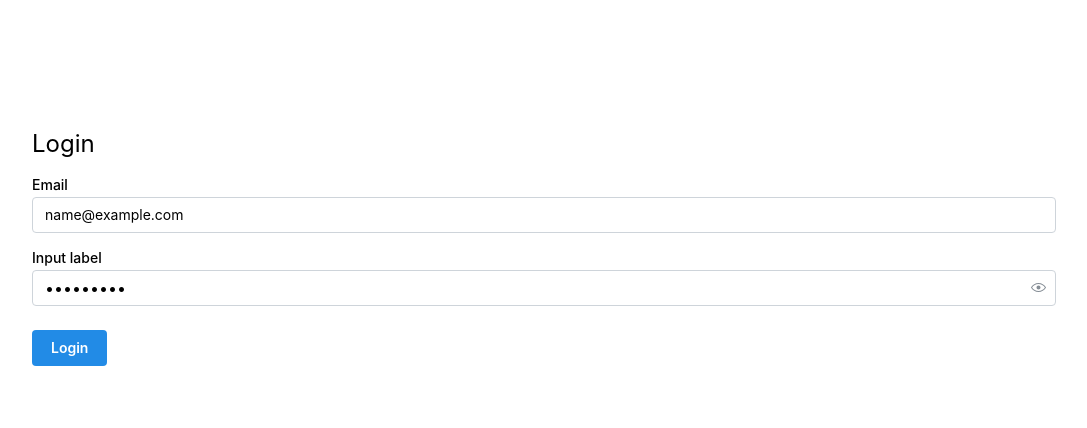
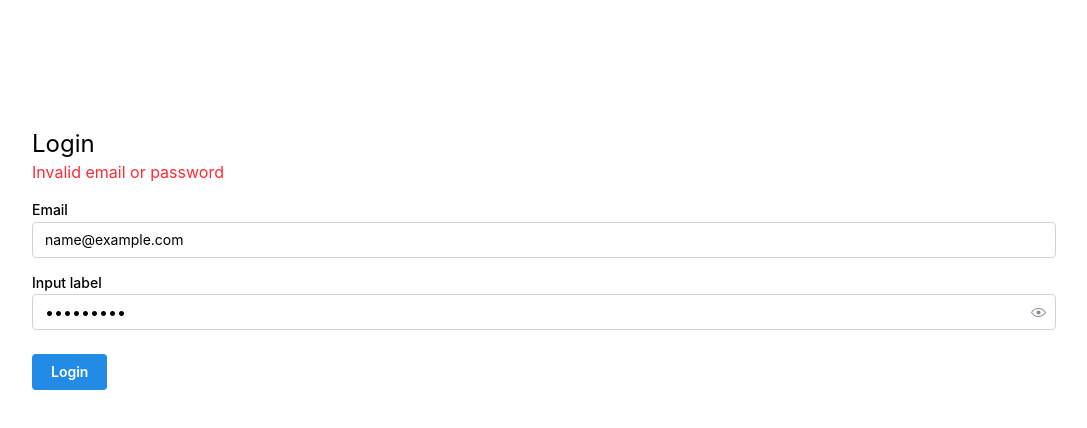
Before and after one commit to abhinabraj/product-inventory-frontend, a React (Vite) app: page /login in a window 1280 px wide. Both pictures are taken after typing "name@example.com", "Sample123" into the empty fields and a click on the button "Login". Shown: the top 428 px of the page, without its empty margins (96-1183 px from the left). Built offline with nearby package versions, Linux system fonts and the light colour scheme; no server answers.

Commit message:
add try catch block

```diff
--- a/src/pages/login/Login.tsx
+++ b/src/pages/login/Login.tsx
@@ -2,6 +2,7 @@ import { Button, PasswordInput, TextInput } from "@mantine/core";
 import { useNavigate } from "react-router";
 import { useForm } from "@mantine/form";
 import { login } from "../../api/auth";
+import { useState } from "react";
 
 const USER = {
   email: "admin@gmail.com",
@@ -9,6 +10,7 @@ const USER = {
 };
 
 export default function Login() {
+  const [error, setError] = useState("");
   const form = useForm({
     initialValues: {
       email: "",
@@ -35,6 +37,7 @@ export default function Login() {
   const navigate = useNavigate();
 
   const handleLogin = async (values: any) => {
+    try {
       const response = await login(values);
       if (response.accessToken.length) {
         localStorage.setItem("token", response.accessToken);
@@ -42,11 +45,18 @@ export default function Login() {
       } else {
         console.log("cannot login");
       }
+    } catch (error) {
+      setError("Invalid email or password");
+      console.log(error, "@error from catch");
+    } finally {
+      console.log("finally block executed");
+    }
   };
 
   return (
     <div className="p-32">
       <h1 className="text-2xl">Login</h1>
+      {error && <div className="text-red-500">{error}</div>}
       <form onSubmit={form.onSubmit(handleLogin)}>
         <TextInput
           label="Email"
```
Lines whose indentation alone changed are shown as unchanged.
